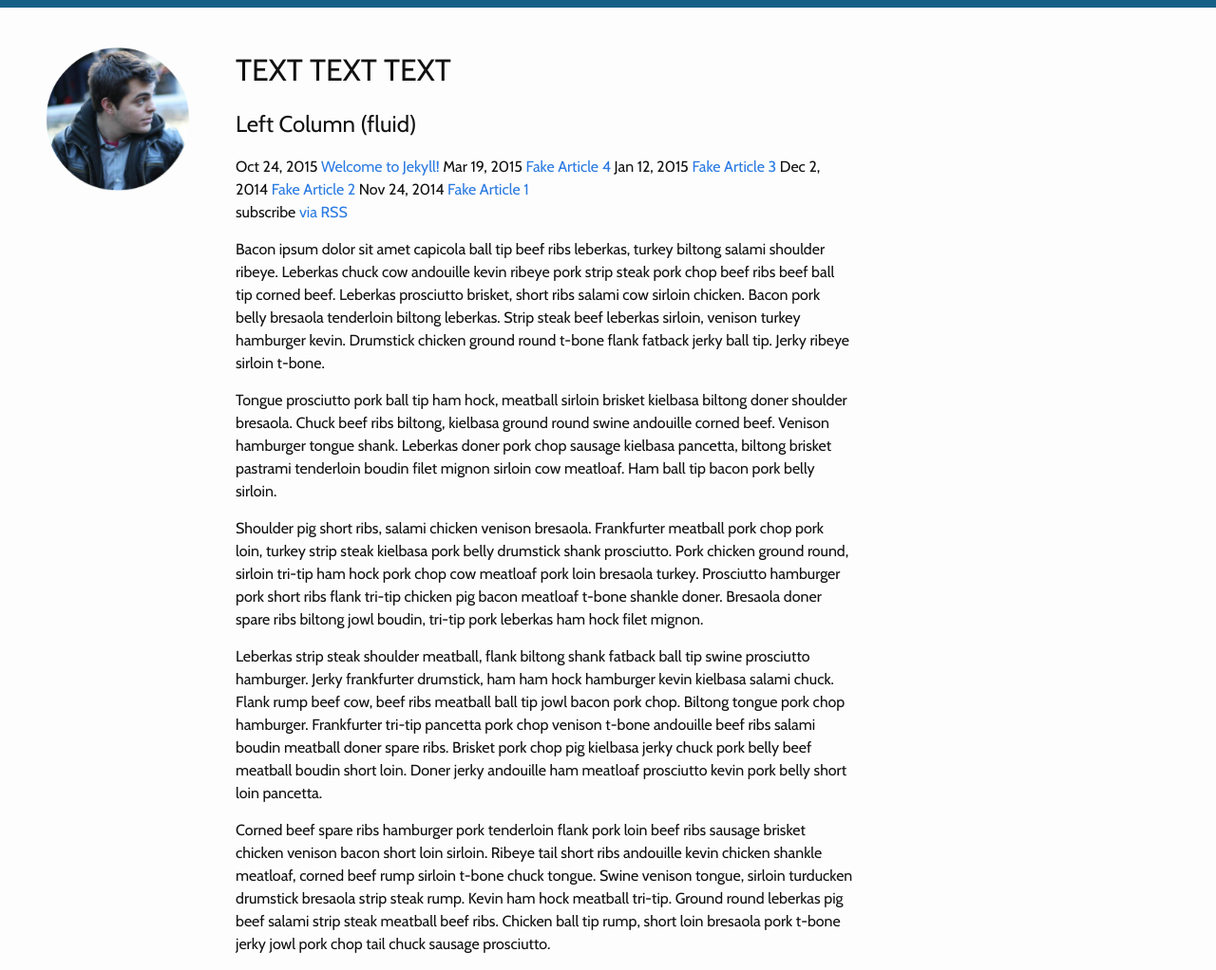
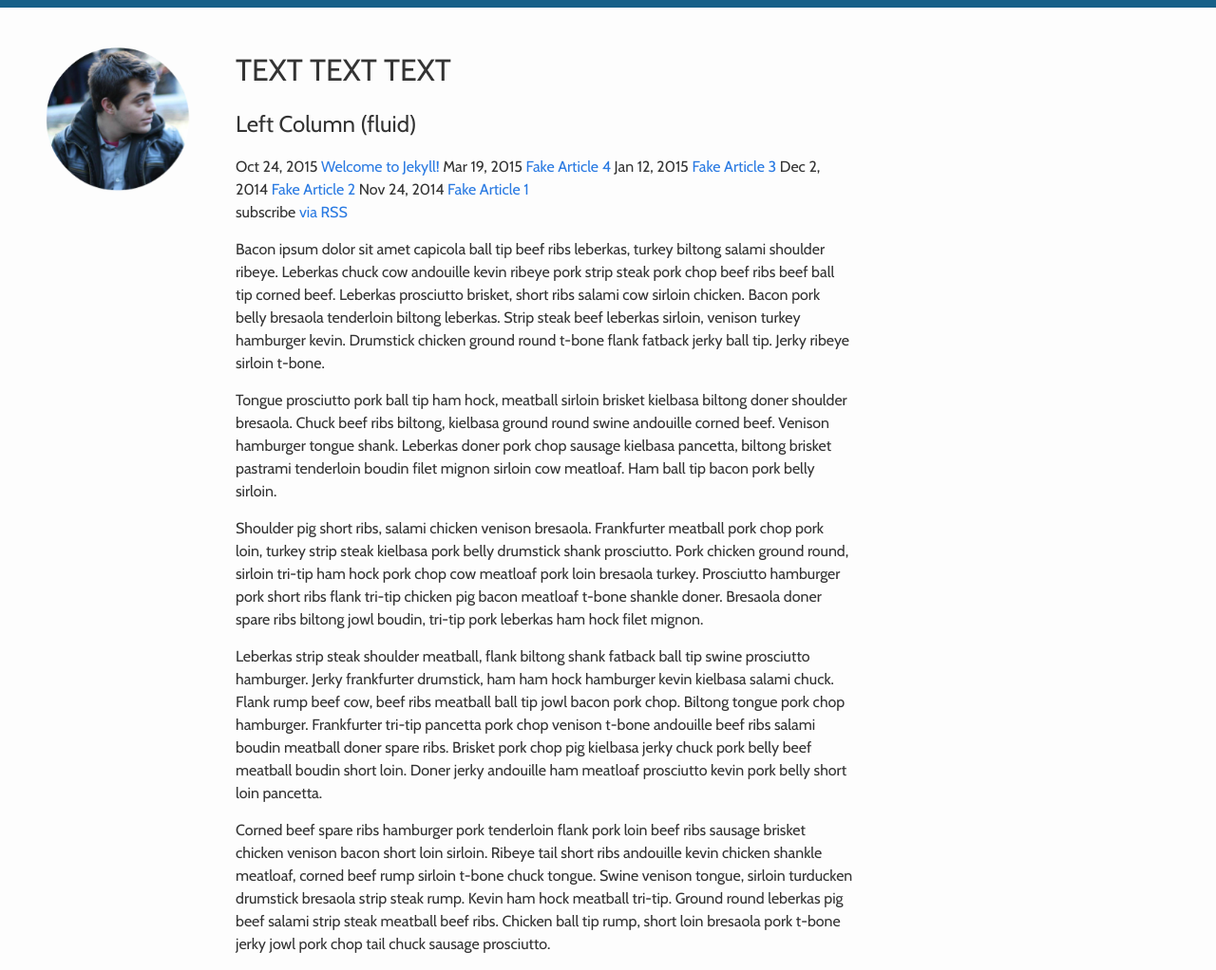
Before and after one commit to csengineer13/dannyrb.com, a Jekyll site: the page built from index.html, in a window 1280 px wide and 1022 px high. Shown: the whole window at 95% size. Built offline with Jekyll 4.4.1, drawn with Linux system fonts in a browser that asks for light colours; nearby versions of some CDN libraries.

Commit message:
Updating color variables

```diff
--- a/css/main.scss
+++ b/css/main.scss
@@ -6,6 +6,9 @@
 
 
 // Our variables
+$primary-color: #166088;
+$secondary-color: #E84855;
+
 $base-font-family: 'Cabin', 'Helvetica Neue', Helvetica, Arial, sans-serif;
 $base-font-size:   16px;
 $small-font-size:  $base-font-size * 0.875;
@@ -13,7 +16,7 @@ $base-line-height: 1.5;
 
 $spacing-unit:     30px;
 
-$text-color:       #111;
+$text-color:       #333;
 $background-color: #fdfdfd;
 $brand-color:      #2a7ae2;
 
```
